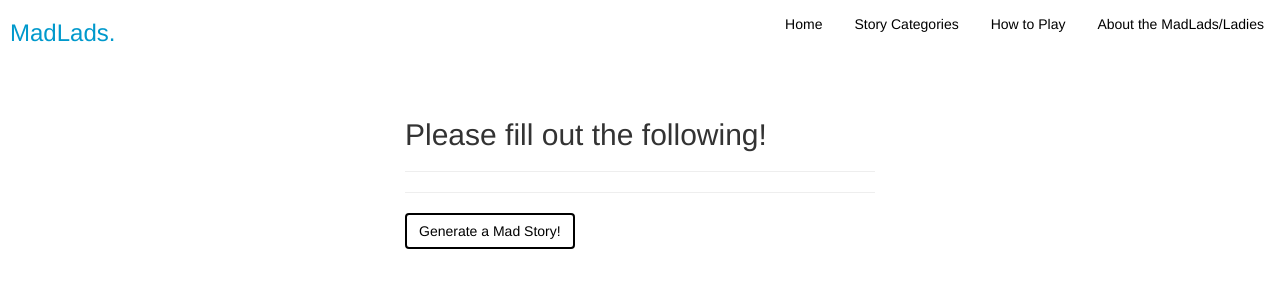
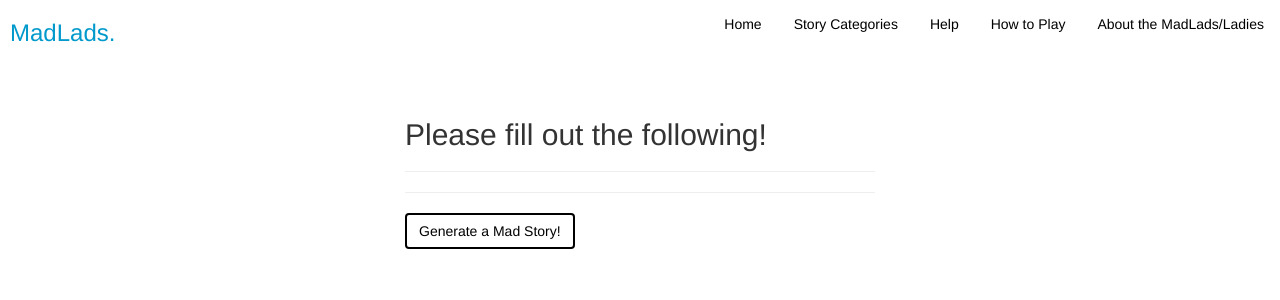
Before and after one commit to janroddy/mad_labs, a Django app: page /story/ in a window 1280 px wide. Shown: the top 300 px of the page. Run offline with Django 3.2, Linux system fonts and the light colour scheme; data that the repository does not hold is empty; some libraries are stand-ins or nearby versions.

Commit message:
add help to menu on story page

```diff
--- a/MadLads/MadLadParser/templates/story-list.html
+++ b/MadLads/MadLadParser/templates/story-list.html
@@ -13,6 +13,7 @@
         <ul>
           <li><a href="/about">About the MadLads/Ladies</a></li>
           <li><a href="/how-to-play">How to Play</a></li>
+          <li><a href="/help" target="_blank">Help</a></li>
           <li><a href="/categories">Story Categories</a></li>
           <li><a href="/home">Home</a></li>
         </ul>
--- a/MadLads/MadLadParser/templates/story.html
+++ b/MadLads/MadLadParser/templates/story.html
@@ -13,6 +13,7 @@
     <ul>
       <li><a href="/about">About the MadLads/Ladies</a></li>
       <li><a href="/how-to-play">How to Play</a></li>
+      <li><a href="/help" target="_blank">Help</a></li>
       <li><a href="/categories">Story Categories</a></li>
       <li><a href="/home">Home</a></li>
     </ul>
```
